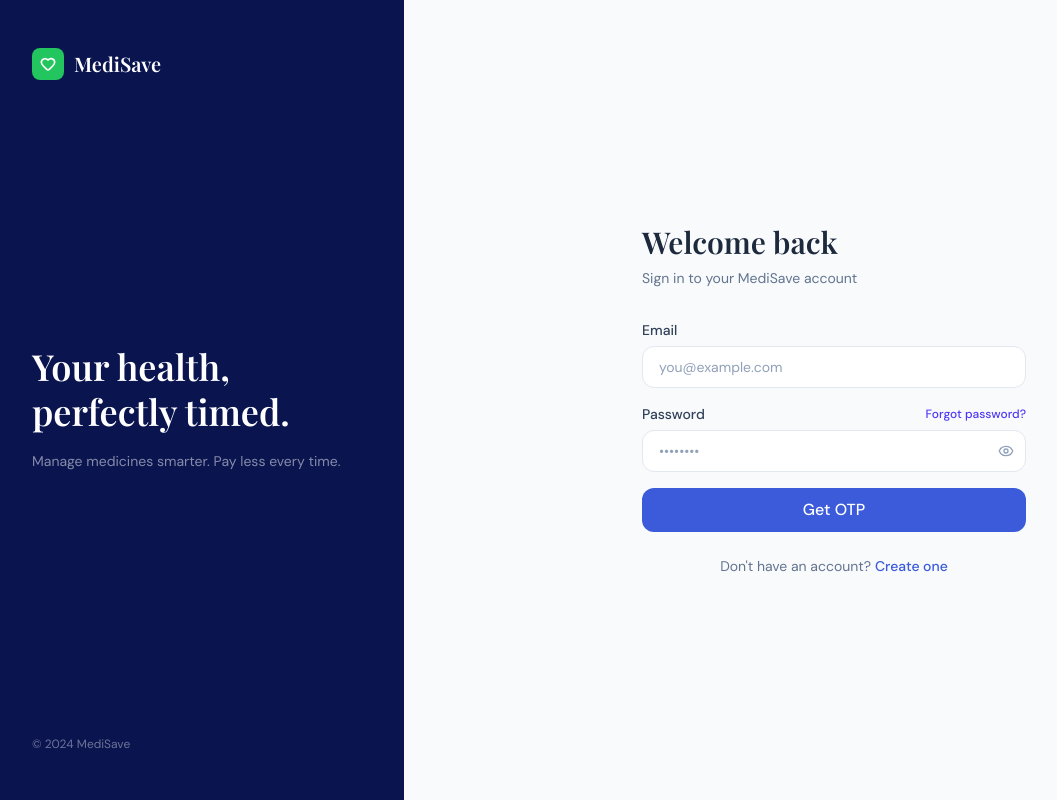
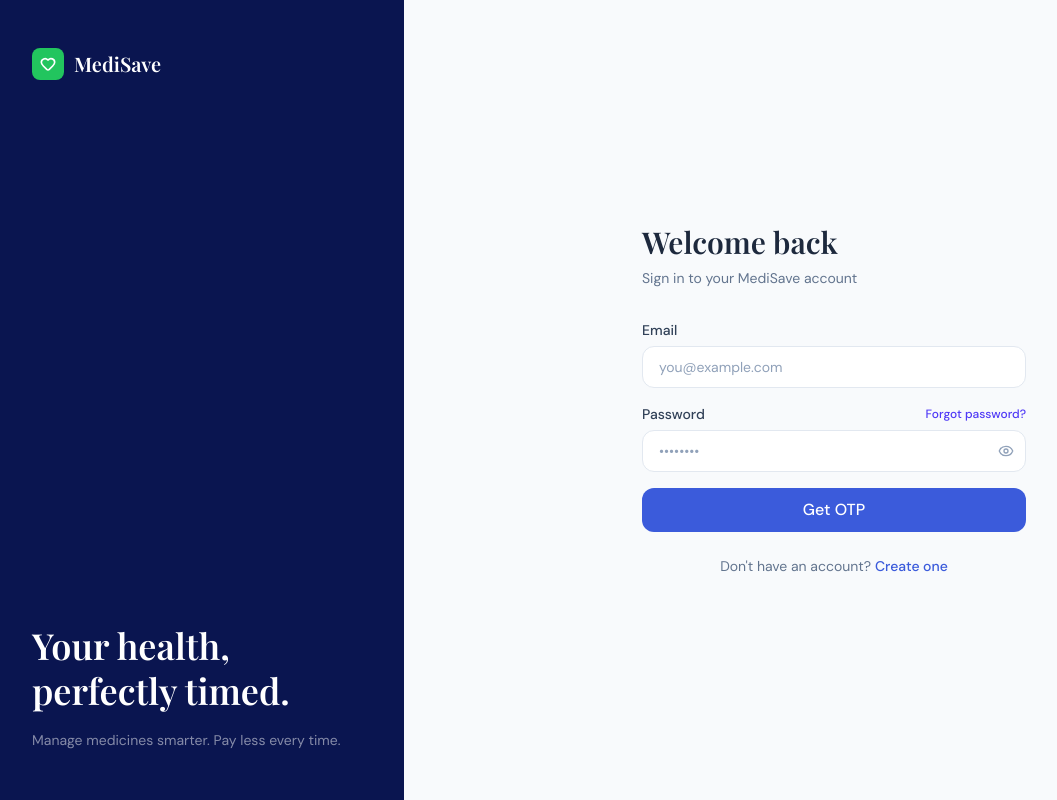
Before and after one commit to PraneetAR/medisave, a Next.js app in the folder apps/frontend/: page /login in a window 1280 px wide. Shown: the whole page, without its empty margins (16-1073 px from the left). Built offline with nearby package versions, Linux system fonts and the light colour scheme; no server answers.

Commit message:
fix : login page

```diff
--- a/apps/frontend/src/app/(auth)/login/page.tsx
+++ b/apps/frontend/src/app/(auth)/login/page.tsx
@@ -135,11 +135,6 @@ export default function LoginPage() {
             style={{ color: "rgba(255,255,255,0.5)" }}>
             Manage medicines smarter. Pay less every time.
           </p>
-        </div>
-        <div className="flex flex-col gap-2">
-          <span className="text-xs" style={{ color: "rgba(255,255,255,0.4)" }}>
-            &copy; 2024 MediSave
-          </span>
         </div>
       </div>
 
```
